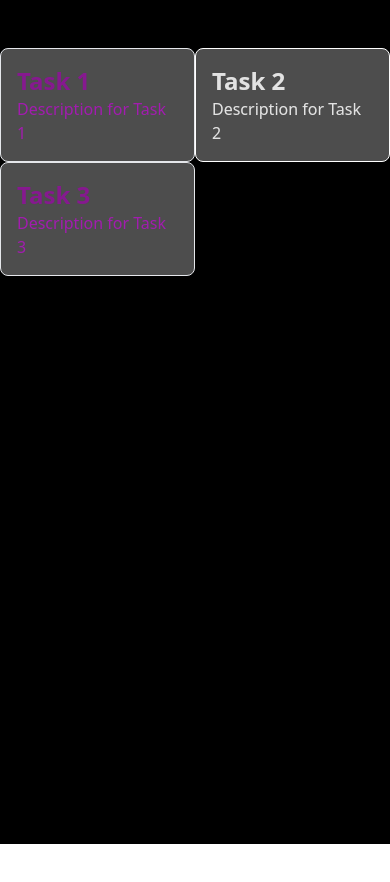
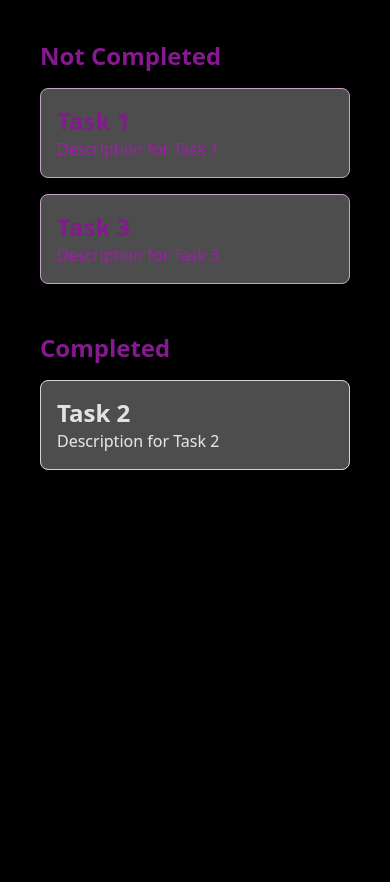
Before and after one commit to mdbudnick/todo-nextjs, a Next.js app: page / in a window 390 px wide. Before the commit the page ends 844 px from the top, so only its background shows below. Built offline with nearby package versions, Linux system fonts and the light colour scheme.

Commit message:
Update styling to be responsive and nice

```diff
--- a/app/components/TaskCard.tsx
+++ b/app/components/TaskCard.tsx
@@ -7,7 +7,7 @@ interface TaskProps {
 }
 
 const TaskCard: React.FC<TaskProps> = ({ task }) => {
-  const cardStyles = `p-4 bg-white bg-opacity-30 rounded-lg border border-lilac ${task.completed ? 'filter grayscale contrast-200' : ''}`;
+  const cardStyles = `p-4 bg-white bg-opacity-30 rounded-lg border border-lilac mb-4 ${task.completed ? 'filter grayscale contrast-200' : ''}`;
   const titleColor = task.completed ? 'text-fuchsia-300' : 'text-fuchsia-800';
   const descriptionColor = task.completed ? 'text-fuchsia-300' : 'text-fuchsia-700';
 
--- a/app/components/TasksList.tsx
+++ b/app/components/TasksList.tsx
@@ -12,25 +12,24 @@ const initialTasks: Task[] = [
 const TasksList: React.FC<TasksListProps> = () => {
   const [tasks, setTasks] = useState<Task[]>(initialTasks);
   const completedTasks = tasks.filter((task) => task.completed);
-  const notCompletedTasks = tasks.filter((task) => !task.completed);
+  const incompleteTasks = tasks.filter((task) => !task.completed);
 
   return (
-    <div style={{ display: 'flex', justifyContent: 'space-between' }}>
-      <div style={{ flex: 1 }}>
-        <h2>To Do</h2>
-        <ul>
-          {notCompletedTasks.map((task) => (
-            <TaskCard key={task.id} task={task} />
-          ))}
-        </ul>
+    <div className="flex flex-col md:flex-row space-y-4 md:space-y-0 md:space-x-10 mx-auto mt-10 ml-10 mr-10">
+      {/* !Completed Tasks */}
+      <div className="w-full md:w-1/2 mb-4 md:mb-0">
+        <h2 className="text-2xl font-bold mb-4 text-fuchsia-800">Not Completed</h2>
+        {incompleteTasks.map((task) => (
+          <TaskCard key={task.id} task={task} />
+        ))}
       </div>
-      <div style={{ flex: 1 }}>
-        <h2>Done</h2>
-        <ul>
-          {completedTasks.map((task) => (
-            <TaskCard key={task.id} task={task} />
-          ))}
-        </ul>
+
+      {/* Completed Tasks */}
+      <div className="w-full md:w-1/2">
+        <h2 className="text-2xl font-bold mb-4 text-fuchsia-800">Completed</h2>
+        {completedTasks.map((task) => (
+          <TaskCard key={task.id} task={task} />
+        ))}
       </div>
     </div>
   );
--- a/app/globals.css
+++ b/app/globals.css
@@ -17,6 +17,7 @@
 }
 
 body {
+  min-height: 100vh;
   background: linear-gradient(
     to bottom right,
     rgb(var(--background-top-left)),
--- a/app/page.tsx
+++ b/app/page.tsx
@@ -10,7 +10,6 @@ interface HomeProps {
 const Home: React.FC<HomeProps> = ({}) => {
   return (
     <div>
-      <h1>Task Management</h1>
       <TasksList />
     </div>
   );
--- a/tailwind.config.ts
+++ b/tailwind.config.ts
@@ -13,6 +13,9 @@ const config: Config = {
         "gradient-conic":
           "conic-gradient(from 180deg at 50% 50%, var(--tw-gradient-stops))",
       },
+      colors: {
+        lilac: '#C8A2C8',
+      },
     },
   },
   plugins: [],
```
